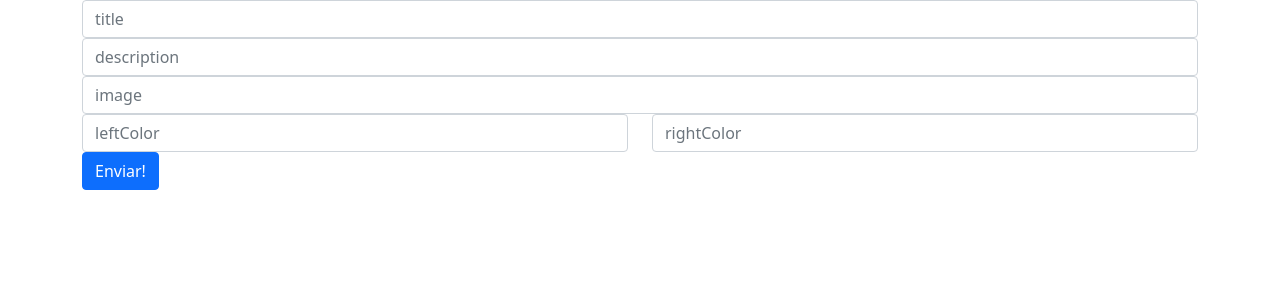
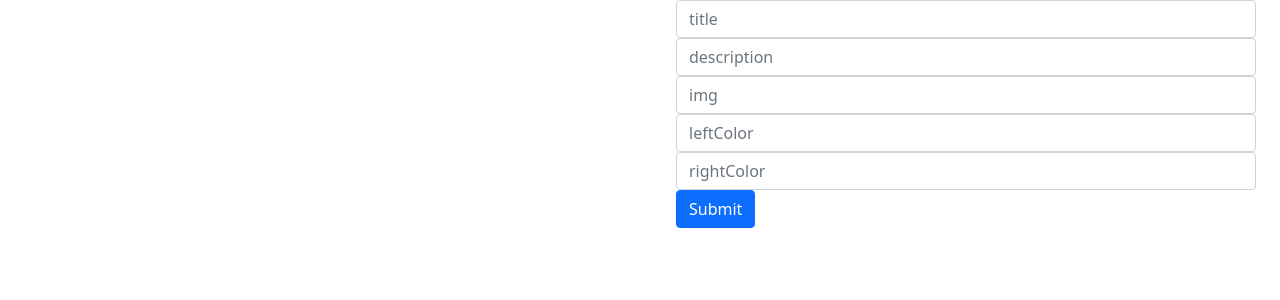
Before and after one commit to leogaleanoq/ReactExample, a React (Create React App) app: page /exercises/new in a window 1280 px wide. Shown: the top 300 px of the page. Built offline with nearby package versions, Linux system fonts and the light colour scheme.

Commit message:
elevacion del estado

```diff
--- /dev/null
+++ b/src/components/exerciseForm.js
@@ -0,0 +1,78 @@
+import React from 'react'
+class ExerciseForm extends React.Component {
+    submitHandler = e => {
+        e.preventDefault()
+        console.log(this.state)
+    }
+    render(){
+        const { onChange, form } = this.props
+        return (
+            <div className="container">
+            <form
+                onSubmit={this.submitHandler}
+            >
+                <div className="form-group">
+                    <input
+                        type="text"
+                        className="form-control"
+                        placeholder="title"
+                        name="title"
+                        onChange={onChange}
+                        value={form.title}
+                    />
+                </div>
+                <div className="form-group">
+                    <input
+                        type="text"
+                        className="form-control"
+                        placeholder="description"
+                        name="description"
+                        onChange={onChange}
+                        value={form.description}
+                    />
+                </div>
+                <div className="form-group">
+                    <input
+                        type="text"
+                        className="form-control"
+                        placeholder="img"
+                        name="img"
+                        onChange={onChange}
+                        value={form.img}
+                    />
+                </div>
+                <div className="form-row">
+                    <div className="col">
+                        <input
+                            type="text"
+                            className="form-control"
+                            placeholder="leftColor"
+                            name="leftColor"
+                            onChange={onChange}
+                            value={form.leftColor}
+                        />
+                    </div>
+                    <div className="col">
+                        <input
+                            type="text"
+                            className="form-control"
+                            placeholder="rightColor"
+                            name="rightColor"
+                            onChange={onChange}
+                            value={form.rightColor}
+                        />
+                    </div>
+                </div>
+
+                <button
+                    type="submit"
+                    className="btn btn-primary float-right"
+                >
+                    Submit
+                </button>
+            </form>
+        </div>
+        )
+    }
+}
+export default ExerciseForm
--- a/src/components/exerciseList.js
+++ b/src/components/exerciseList.js
@@ -5,8 +5,7 @@
 const ExerciseList = ({exercises}) =>(
     <div>
             {
-                exercises.map((exercise) => {
-                    return(
+                exercises.map((exercise) => (
                         <Card
                             key={exercise.id}
                             title={exercise.title}
@@ -15,9 +14,9 @@
                             rightColor={exercise.leftColor}
                             leftColor={exercise.rightColor}
                         />
-                    );
-                })
-            }
+                    )
+                )
+            };
         </div>
 );
 
--- a/src/pages/ExercisesNew.js
+++ b/src/pages/ExercisesNew.js
@@ -1,86 +1,39 @@
 import React from 'react';
+import ExerciseForm from '../components/exerciseForm.js';
+import Card from '../components/Card.js';
 
 class ExercisesNew extends React.Component{
 
-state = {};
-
-submitHandler = event => {
-    event.preventDefault();
-    console.log(this.state);
+    state = {
+        form: {
+            title: '',
+            description: '',
+            img: '',
+            leftColor: '',
+            rightColor: ''
+        }
     };
 
-changeHandler = event => {
-    //almacenar el evento en el estado
+    changeHandler = e => {
         this.setState({
-        [event.target.name]: event.target.value
-    })
+            form: {
+                ...this.state.form,
+                [e.target.name]: e.target.value
+            }
+        });
     };
-
     render(){
         return(
-            <div className="container">
-                <form onSubmit={this.submitHandler}>
-                    <div className="form-group">
-                        <input
-                            type="text"
-                            className="form-control"
-                            placeholder="title"
-                            name="title"
+            <div className="row">
+                <div className="col-sm">
+                    <Card {...this.state.form}/>
+                </div>
+                <div className="col-sm">
+                    <ExerciseForm
                     onChange={this.changeHandler}
-                            value={this.state.title}
+                    form={this.state.form}
                     />
                 </div>
-                    <div className="form-group">
-                        <input
-                            type="text"
-                            className="form-control"
-                            placeholder="description"
-                            name="description"
-                            onChange={this.changeHandler}
-                            value={this.state.description}
-                        />
-                    </div>
-                    <div className="form-group">
-                        <input
-                            type="text"
-                            className="form-control"
-                            placeholder="image"
-                            name="image"
-                            onChange={this.changeHandler}
-                            value={this.state.image}
-                        />
-                    </div>
-                    <div className="form row">
-                        <div className="col-6">
-                            <input
-                                type="text"
-                                className="form-control"
-                                placeholder="leftColor"
-                                name="leftColor"
-                                onChange={this.changeHandler}
-                                value={this.state.leftColor}
-
-                            />
-                        </div>
-                        <div className="col-6">
-                            <input
-                                type="text"
-                                className="form-control"
-                                placeholder="rightColor"
-                                name="rightColor"
-                                onChange={this.changeHandler}
-                                value={this.state.rightColor}
-
-                            />
-                        </div>
-                    </div>
-                    <button
-                        type="submit"
-                        className="btn btn-primary"
-                    >
-                        Enviar!
-                    </button>
-                </form>
             </div>
         );
     };
```
Lines whose indentation alone changed are shown as unchanged.
